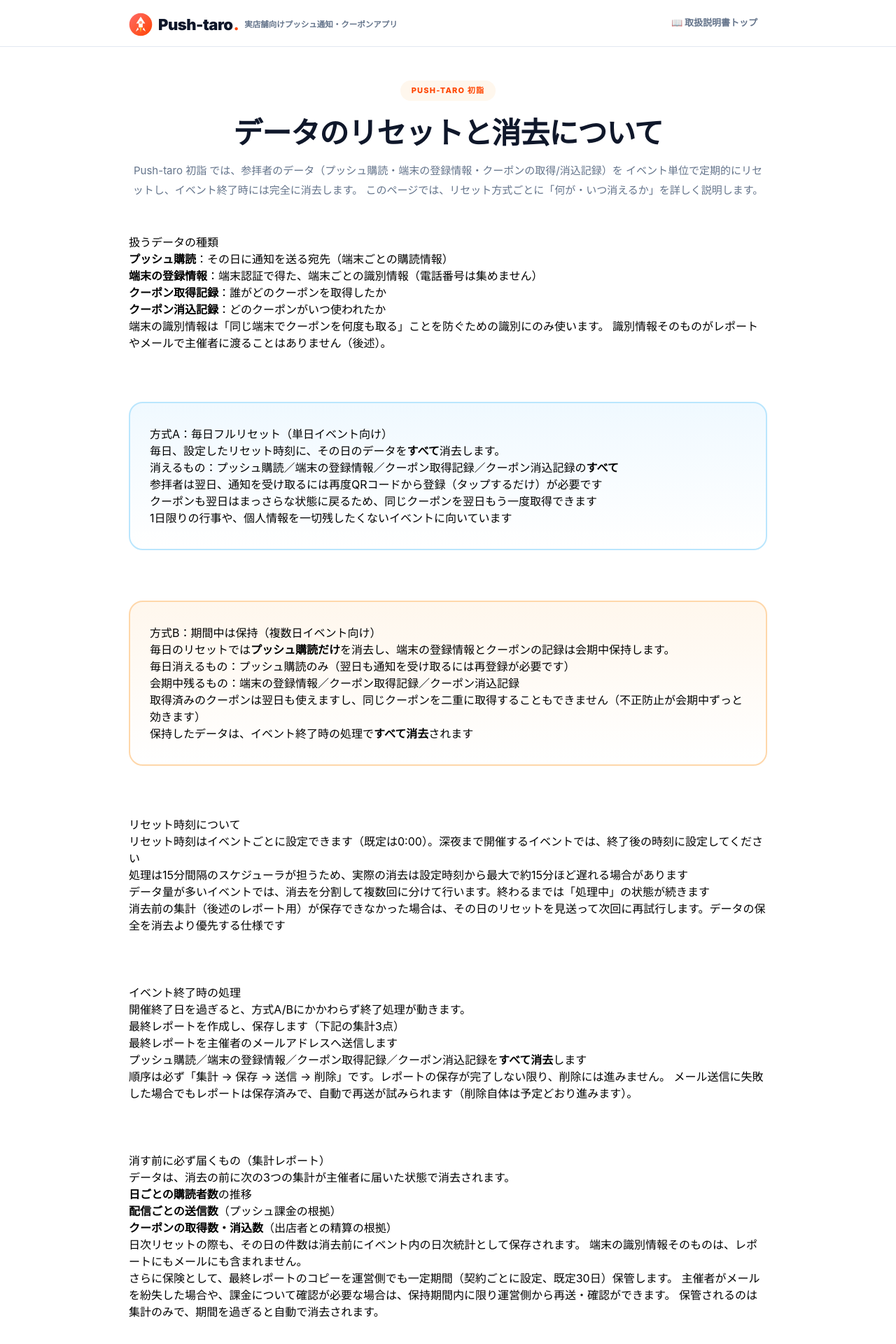
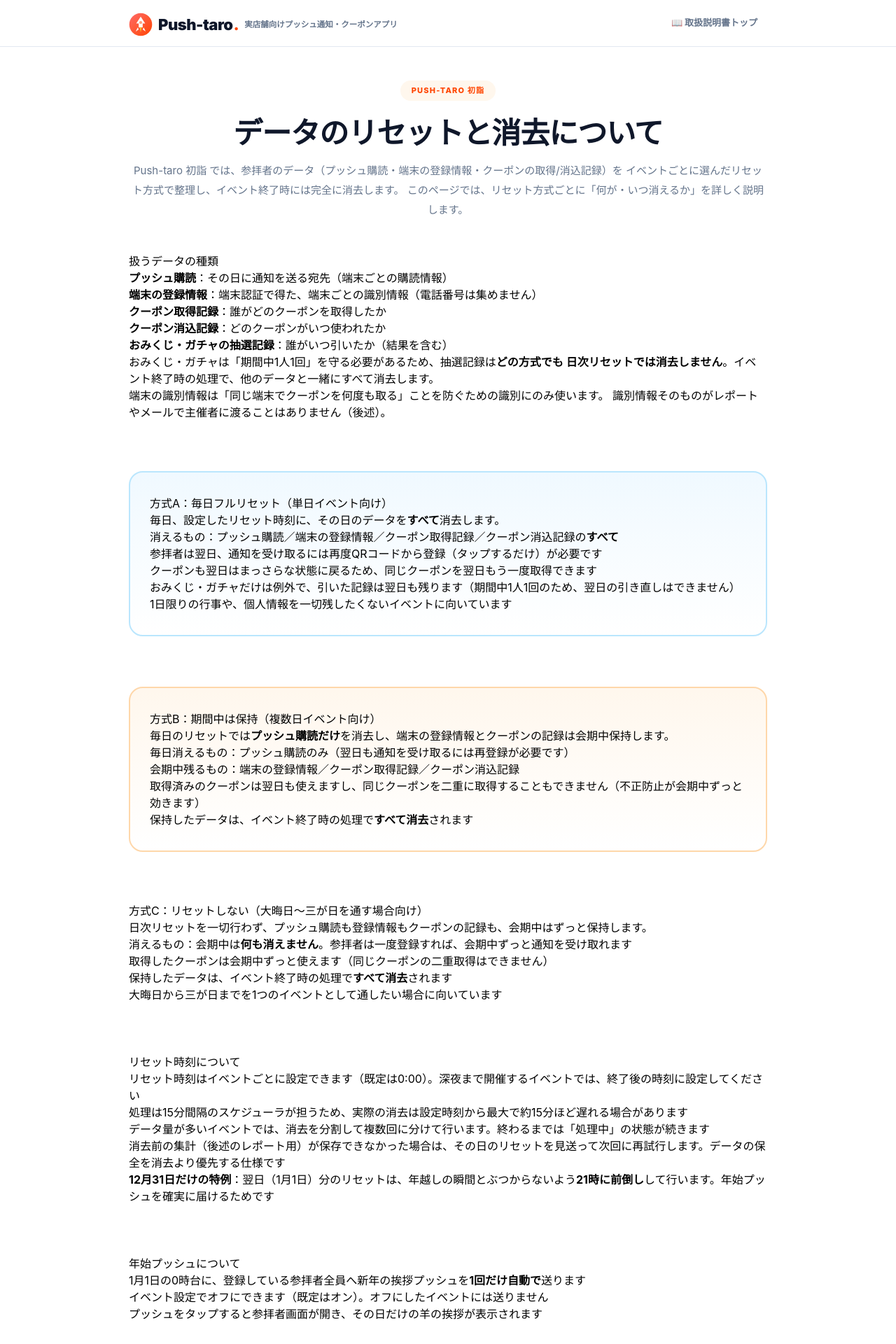
Before and after one commit to thellcishii-lang/push-taro-hatsumode, a Next.js app: page /torisetsu/event in a window 1280 px wide. Shown: the top 1920 px of the page at 70% size. Built offline with nearby package versions, Linux system fonts and the light colour scheme; no server answers.

Commit message:
取扱説明書: リセット方式C・12/31前倒し・年始プッシュを反映

```diff
--- a/app/torisetsu/TorisetsuIndexClient.tsx
+++ b/app/torisetsu/TorisetsuIndexClient.tsx
@@ -26,7 +26,8 @@ export default function TorisetsuIndexClient() {
             <div className="t-plan-name">Push-taro 初詣</div>
             <div className="t-plan-desc">神社の初詣向け</div>
             <ul className="t-plan-list">
-              <li>データのリセット方式A / Bの違い</li>
+              <li>データのリセット方式A / B / Cの違い</li>
+              <li>12月31日の前倒しリセットと年始プッシュ</li>
               <li>イベント終了時の消去手順</li>
               <li>消去前に届く集計レポート</li>
               <li>消込の権限について</li>
--- a/app/torisetsu/event/TorisetsuEventClient.tsx
+++ b/app/torisetsu/event/TorisetsuEventClient.tsx
@@ -2,8 +2,9 @@
 
 // app/torisetsu/event/TorisetsuEventClient.tsx
 // Push-taro 初詣 の取扱説明書：データのリセットと消去の仕様。
-// 仕様決定（2026-11-06）に基づき、方式A/Bで「何が・いつ・どこまで消えるか」を
-// 主催者が契約前に確認できるよう明記する。
+// 方式A/B/Cで「何が・いつ・どこまで消えるか」を、主催者が契約前に
+// 確認できるよう明記する。12月31日の前倒しリセットと年始プッシュ、
+// シーズン終了（1月31日）での全消去も含む。
 import Link from 'next/link';
 import BrandLogo from '@/components/BrandLogo';
 import '../torisetsu.css';
@@ -24,7 +25,7 @@ export default function TorisetsuEventClient() {
           <h1>データのリセットと消去について</h1>
           <p>
             Push-taro 初詣 では、参拝者のデータ（プッシュ購読・端末の登録情報・クーポンの取得/消込記録）を
-            イベント単位で定期的にリセットし、イベント終了時には完全に消去します。
+            イベントごとに選んだリセット方式で整理し、イベント終了時には完全に消去します。
             このページでは、リセット方式ごとに「何が・いつ消えるか」を詳しく説明します。
           </p>
         </div>
@@ -36,7 +37,12 @@ export default function TorisetsuEventClient() {
             <li><strong>端末の登録情報</strong>：端末認証で得た、端末ごとの識別情報（電話番号は集めません）</li>
             <li><strong>クーポン取得記録</strong>：誰がどのクーポンを取得したか</li>
             <li><strong>クーポン消込記録</strong>：どのクーポンがいつ使われたか</li>
+            <li><strong>おみくじ・ガチャの抽選記録</strong>：誰がいつ引いたか（結果を含む）</li>
           </ul>
+          <p>
+            おみくじ・ガチャは「期間中1人1回」を守る必要があるため、抽選記録は<strong>どの方式でも
+            日次リセットでは消去しません</strong>。イベント終了時の処理で、他のデータと一緒にすべて消去します。
+          </p>
           <p>
             端末の識別情報は「同じ端末でクーポンを何度も取る」ことを防ぐための識別にのみ使います。
             識別情報そのものがレポートやメールで主催者に渡ることはありません（後述）。
@@ -52,6 +58,7 @@ export default function TorisetsuEventClient() {
             <li>消えるもの：プッシュ購読／端末の登録情報／クーポン取得記録／クーポン消込記録の<strong>すべて</strong></li>
             <li>参拝者は翌日、通知を受け取るには再度QRコードから登録（タップするだけ）が必要です</li>
             <li>クーポンも翌日はまっさらな状態に戻るため、同じクーポンを翌日もう一度取得できます</li>
+            <li>おみくじ・ガチャだけは例外で、引いた記録は翌日も残ります（期間中1人1回のため、翌日の引き直しはできません）</li>
             <li>1日限りの行事や、個人情報を一切残したくないイベントに向いています</li>
           </ul>
         </section>
@@ -70,22 +77,45 @@ export default function TorisetsuEventClient() {
         </section>
 
         <section className="t-section">
+          <h2>方式C：リセットしない（大晦日〜三が日を通す場合向け）</h2>
+          <p>
+            日次リセットを一切行わず、プッシュ購読も登録情報もクーポンの記録も、会期中はずっと保持します。
+          </p>
+          <ul>
+            <li>消えるもの：会期中は<strong>何も消えません</strong>。参拝者は一度登録すれば、会期中ずっと通知を受け取れます</li>
+            <li>取得したクーポンは会期中ずっと使えます（同じクーポンの二重取得はできません）</li>
+            <li>保持したデータは、イベント終了時の処理で<strong>すべて消去</strong>されます</li>
+            <li>大晦日から三が日までを1つのイベントとして通したい場合に向いています</li>
+          </ul>
+        </section>
+
+        <section className="t-section">
           <h2>リセット時刻について</h2>
           <ul>
             <li>リセット時刻はイベントごとに設定できます（既定は0:00）。深夜まで開催するイベントでは、終了後の時刻に設定してください</li>
             <li>処理は15分間隔のスケジューラが担うため、実際の消去は設定時刻から最大で約15分ほど遅れる場合があります</li>
             <li>データ量が多いイベントでは、消去を分割して複数回に分けて行います。終わるまでは「処理中」の状態が続きます</li>
             <li>消去前の集計（後述のレポート用）が保存できなかった場合は、その日のリセットを見送って次回に再試行します。データの保全を消去より優先する仕様です</li>
+            <li><strong>12月31日だけの特例</strong>：翌日（1月1日）分のリセットは、年越しの瞬間とぶつからないよう<strong>21時に前倒し</strong>して行います。年始プッシュを確実に届けるためです</li>
+          </ul>
+        </section>
+
+        <section className="t-section">
+          <h2>年始プッシュについて</h2>
+          <ul>
+            <li>1月1日の0時台に、登録している参拝者全員へ新年の挨拶プッシュを<strong>1回だけ自動で</strong>送ります</li>
+            <li>イベント設定でオフにできます（既定はオン）。オフにしたイベントには送りません</li>
+            <li>プッシュをタップすると参拝者画面が開き、その日だけの羊の挨拶が表示されます</li>
           </ul>
         </section>
 
         <section className="t-section">
           <h2>イベント終了時の処理</h2>
-          <p>開催終了日を過ぎると、方式A/Bにかかわらず終了処理が動きます。</p>
+          <p>開催終了日を過ぎると、方式にかかわらず終了処理が動きます。開催終了日は最長で1月31日までで、遅くとも<strong>1月31日24時（2月1日0時）にはすべてのデータが消去</strong>されます。</p>
           <ol>
             <li>最終レポートを作成し、保存します（下記の集計3点）</li>
             <li>最終レポートを主催者のメールアドレスへ送信します</li>
-            <li>プッシュ購読／端末の登録情報／クーポン取得記録／クーポン消込記録を<strong>すべて消去</strong>します</li>
+            <li>プッシュ購読／端末の登録情報／クーポン取得記録／クーポン消込記録／行事予定／おみくじ・ガチャの抽選記録を<strong>すべて消去</strong>します</li>
           </ol>
           <p>
             順序は必ず「集計 → 保存 → 送信 → 削除」です。レポートの保存が完了しない限り、削除には進みません。
```
